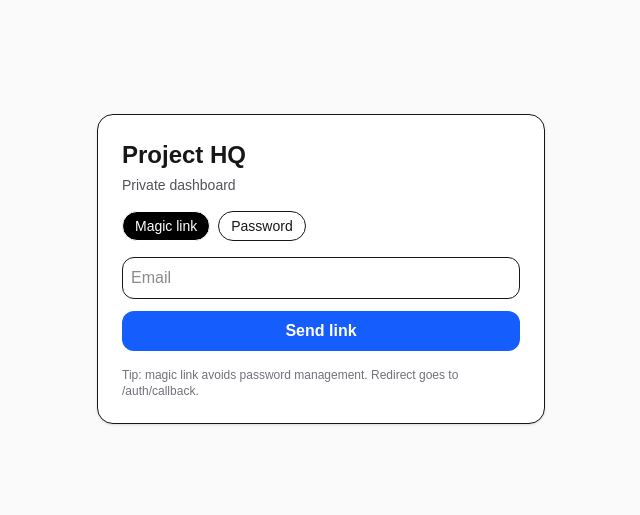
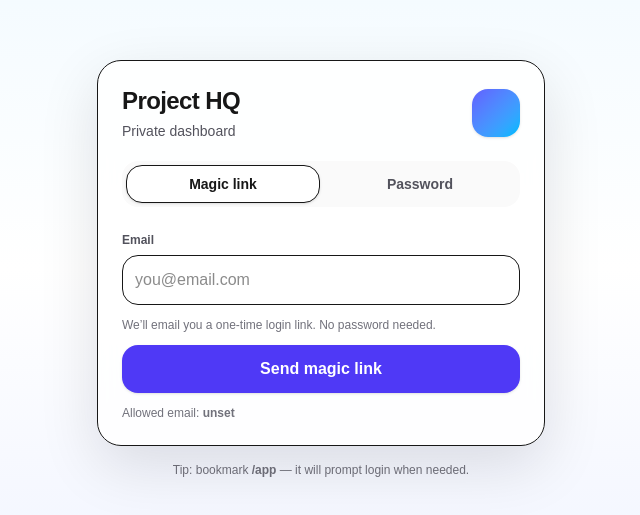
Before and after one commit to dexterAI-bot/project-hq-private, a Next.js app: page /login in a window 1280 px wide. Shown: the part 131-646 px from the top of the page, without its empty margins (319-959 px from the left). Built offline with nearby package versions, Linux system fonts and the light colour scheme; no server answers.

Commit message:
feat(ui): improve login page + restrict access to admin email

```diff
--- a/src/app/api/projects/route.ts
+++ b/src/app/api/projects/route.ts
@@ -11,6 +11,11 @@ export async function GET() {
     return NextResponse.json({ error: 'unauthorized' }, { status: 401 });
   }
 
+  const adminEmail = (process.env.PROJECT_HQ_ADMIN_EMAIL || '').toLowerCase();
+  if (adminEmail && (user.email || '').toLowerCase() !== adminEmail) {
+    return NextResponse.json({ error: 'forbidden' }, { status: 403 });
+  }
+
   // For now, proxy the public GitHub Pages JSON.
   // Next iteration: store projects in Supabase and fetch directly.
   const url = 'https://raw.githubusercontent.com/dexterAI-bot/project-dashboard/main/projects.json';
--- a/src/app/login/LoginForm.tsx
+++ b/src/app/login/LoginForm.tsx
@@ -15,12 +15,21 @@ export function LoginForm() {
   const [loading, setLoading] = useState(false);
   const [msg, setMsg] = useState<string | null>(null);
 
+  const allowedEmail = (process.env.NEXT_PUBLIC_PROJECT_HQ_ADMIN_EMAIL || '').toLowerCase();
+  const emailLower = email.trim().toLowerCase();
+  const isAllowed = !allowedEmail || emailLower === allowedEmail;
+
   async function submit(e: React.FormEvent) {
     e.preventDefault();
     setLoading(true);
     setMsg(null);
 
     try {
+      if (!isAllowed) {
+        setMsg('This dashboard is private. This email is not allowed.');
+        return;
+      }
+
       if (mode === 'magic') {
         const { error } = await supabase.auth.signInWithOtp({
           email,
@@ -29,7 +38,7 @@ export function LoginForm() {
           },
         });
         if (error) throw error;
-        setMsg('Check your email for the login link.');
+        setMsg('Magic link sent. Check your email.');
         return;
       }
 
@@ -45,58 +54,94 @@ export function LoginForm() {
   }
 
   return (
-    <div className="min-h-screen flex items-center justify-center p-6 bg-zinc-50">
-      <div className="w-full max-w-md rounded-2xl border bg-white p-6 shadow">
-        <h1 className="text-2xl font-extrabold">Project HQ</h1>
+    <div className="min-h-screen bg-gradient-to-b from-sky-50 via-white to-indigo-50 p-6 flex items-center justify-center">
+      <div className="w-full max-w-md">
+        <div className="rounded-3xl border bg-white/80 backdrop-blur p-6 shadow-[0_20px_60px_rgba(2,6,23,0.12)]">
+          <div className="flex items-center justify-between">
+            <div>
+              <h1 className="text-2xl font-extrabold tracking-tight">Project HQ</h1>
               <p className="mt-1 text-sm text-zinc-600">Private dashboard</p>
+            </div>
+            <div className="h-12 w-12 rounded-2xl bg-gradient-to-br from-indigo-500 to-sky-400 shadow" />
+          </div>
 
-        <div className="mt-4 flex gap-2">
+          <div className="mt-5 rounded-2xl bg-zinc-50 p-1 flex gap-1">
             <button
               type="button"
-            className={`rounded-full border px-3 py-1 text-sm ${mode === 'magic' ? 'bg-black text-white' : ''}`}
               onClick={() => setMode('magic')}
+              className={`flex-1 rounded-2xl px-3 py-2 text-sm font-bold ${
+                mode === 'magic' ? 'bg-white shadow border' : 'text-zinc-600'
+              }`}
             >
               Magic link
             </button>
             <button
               type="button"
-            className={`rounded-full border px-3 py-1 text-sm ${mode === 'signin' ? 'bg-black text-white' : ''}`}
               onClick={() => setMode('signin')}
+              className={`flex-1 rounded-2xl px-3 py-2 text-sm font-bold ${
+                mode === 'signin' ? 'bg-white shadow border' : 'text-zinc-600'
+              }`}
             >
               Password
             </button>
           </div>
 
-        <form className="mt-4 space-y-3" onSubmit={submit}>
+          <form className="mt-5 space-y-3" onSubmit={submit}>
+            <div>
+              <label className="text-xs font-semibold text-zinc-600">Email</label>
               <input
-            className="w-full rounded-xl border p-2"
-            placeholder="Email"
+                className={`mt-1 w-full rounded-2xl border p-3 outline-none focus:ring-2 focus:ring-sky-300 ${
+                  !isAllowed && email ? 'border-rose-300 bg-rose-50' : ''
+                }`}
+                placeholder="you@email.com"
                 value={email}
                 onChange={(e) => setEmail(e.target.value)}
                 type="email"
                 required
+                autoComplete="email"
               />
+            </div>
 
             {mode === 'signin' ? (
+              <div>
+                <label className="text-xs font-semibold text-zinc-600">Password</label>
                 <input
-              className="w-full rounded-xl border p-2"
-              placeholder="Password"
+                  className="mt-1 w-full rounded-2xl border p-3 outline-none focus:ring-2 focus:ring-sky-300"
+                  placeholder="••••••••"
                   value={password}
                   onChange={(e) => setPassword(e.target.value)}
                   type="password"
                   required
+                  autoComplete="current-password"
                 />
+              </div>
+            ) : (
+              <p className="text-xs text-zinc-500">
+                We’ll email you a one-time login link. No password needed.
+              </p>
+            )}
+
+            <button
+              className="w-full rounded-2xl bg-indigo-600 py-3 font-extrabold text-white shadow hover:bg-indigo-700 disabled:opacity-50"
+              disabled={loading}
+            >
+              {loading ? '...' : mode === 'magic' ? 'Send magic link' : 'Sign in'}
+            </button>
+
+            {msg ? (
+              <div className="rounded-2xl border bg-white p-3 text-sm text-zinc-700">{msg}</div>
             ) : null}
 
-          <button className="w-full rounded-xl bg-blue-600 py-2 font-bold text-white disabled:opacity-50" disabled={loading}>
-            {loading ? '...' : mode === 'magic' ? 'Send link' : 'Sign in'}
-          </button>
+            {allowedEmail ? (
+              <p className="text-xs text-zinc-500">
+                Allowed email: <span className="font-semibold">{allowedEmail}</span>
+              </p>
+            ) : null}
+          </form>
+        </div>
 
-          {msg ? <div className="text-sm text-zinc-700">{msg}</div> : null}
-        </form>
-
-        <p className="mt-4 text-xs text-zinc-500">
-          Tip: magic link avoids password management. Redirect goes to /auth/callback.
+        <p className="mt-4 text-center text-xs text-zinc-500">
+          Tip: bookmark <span className="font-semibold">/app</span> — it will prompt login when needed.
         </p>
       </div>
     </div>
```
Lines whose indentation alone changed are shown as unchanged.
